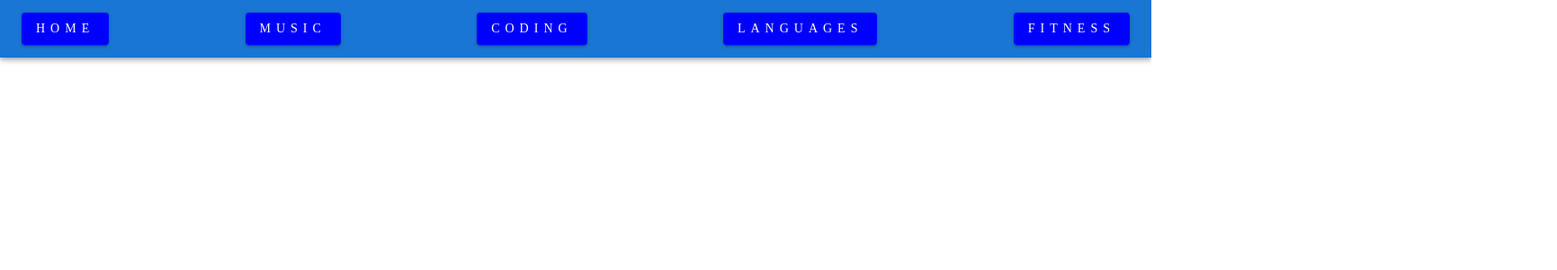
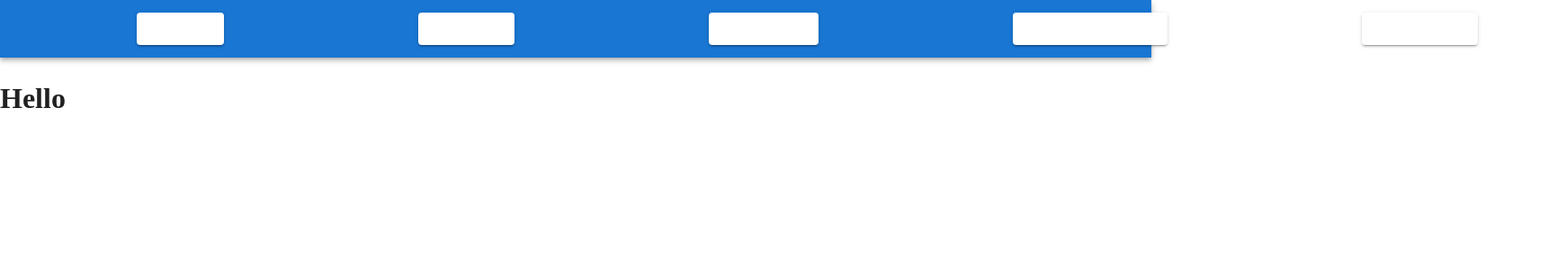
Before and after one commit to jenagansivakumar/pathfinder, a React (Create React App) app: page / in a window 1280 px wide. Shown: the top 300 px of the page at 90% size, 1731 px wide, since content can reach past the window. Built offline with nearby package versions, Linux system fonts and the light colour scheme.

Commit message:
created Home page and added Header to this

```diff
--- a/src/App.tsx
+++ b/src/App.tsx
@@ -2,11 +2,12 @@ import React from 'react';
 import Header from './Components/Header';
 import { createTheme, ThemeProvider } from '@mui/material/styles';
 import CssBaseline from '@mui/material/CssBaseline';
+import Home from './Pages/Home';
 
 
 const theme = createTheme({
   typography:{
-    fontFamily: "cursive"
+    fontFamily: "Roboto Serif"
   }
 })
 
@@ -15,7 +16,7 @@ function App() {
   return (
   <ThemeProvider theme={theme}>
     <CssBaseline />
-      <Header/>
+      <Home/>
   </ThemeProvider>
   );
 }
--- a/src/Components/Header.tsx
+++ b/src/Components/Header.tsx
@@ -1,11 +1,6 @@
 import React from 'react';
 import { AppBar, Toolbar, Box, Button, createTheme } from '@mui/material';
 
-const theme =createTheme({
-  typography:{
-    fontFamily: "Roboto, sanserif"
-  }
-})
 
 export default function Header() {
   const pages: string[] = ["Home", "Music", "Coding", "Languages", "Fitness"];
@@ -16,7 +11,7 @@ export default function Header() {
         <Toolbar>
           <Box sx={{ flexGrow: 1, display: 'flex', justifyContent: 'space-between' }}>
             {pages.map((page) => (
-              <Button  variant='contained' key={page} sx={{ color: 'white', backgroundColor: 'blue', letterSpacing: 6, fontFamily:"Lora, serif" }} disableRipple>
+              <Button  variant='contained' key={page} sx={{ color: 'white', backgroundColor: 'white', letterSpacing: 6, fontFamily:"Roboto Serif", marginLeft: 16, marginRight: 11}} disableRipple>
                 {page}
               </Button>
             ))}
--- /dev/null
+++ b/src/Pages/Home.tsx
@@ -0,0 +1,11 @@
+import React from 'react'
+import Header from '../Components/Header'
+
+export default function Home() {
+  return (
+    <>
+    < Header />
+    <h1> Hello </h1>
+    </>
+  )
+}
```
